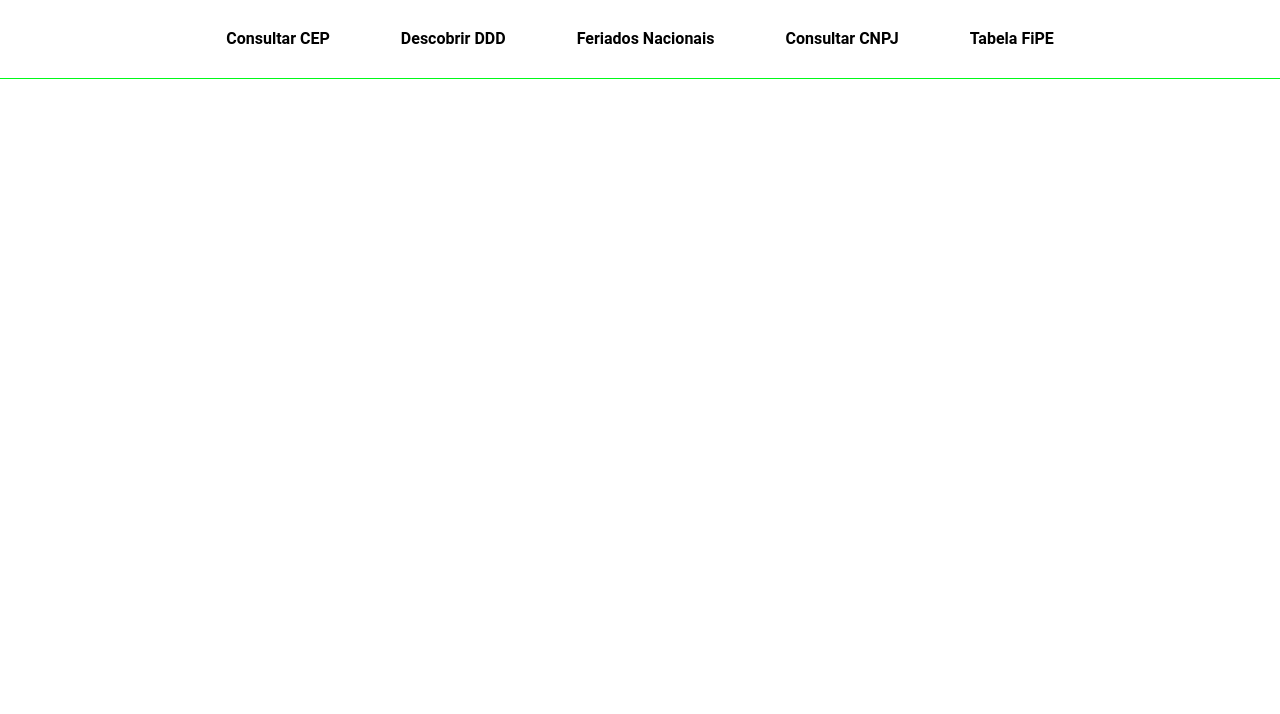
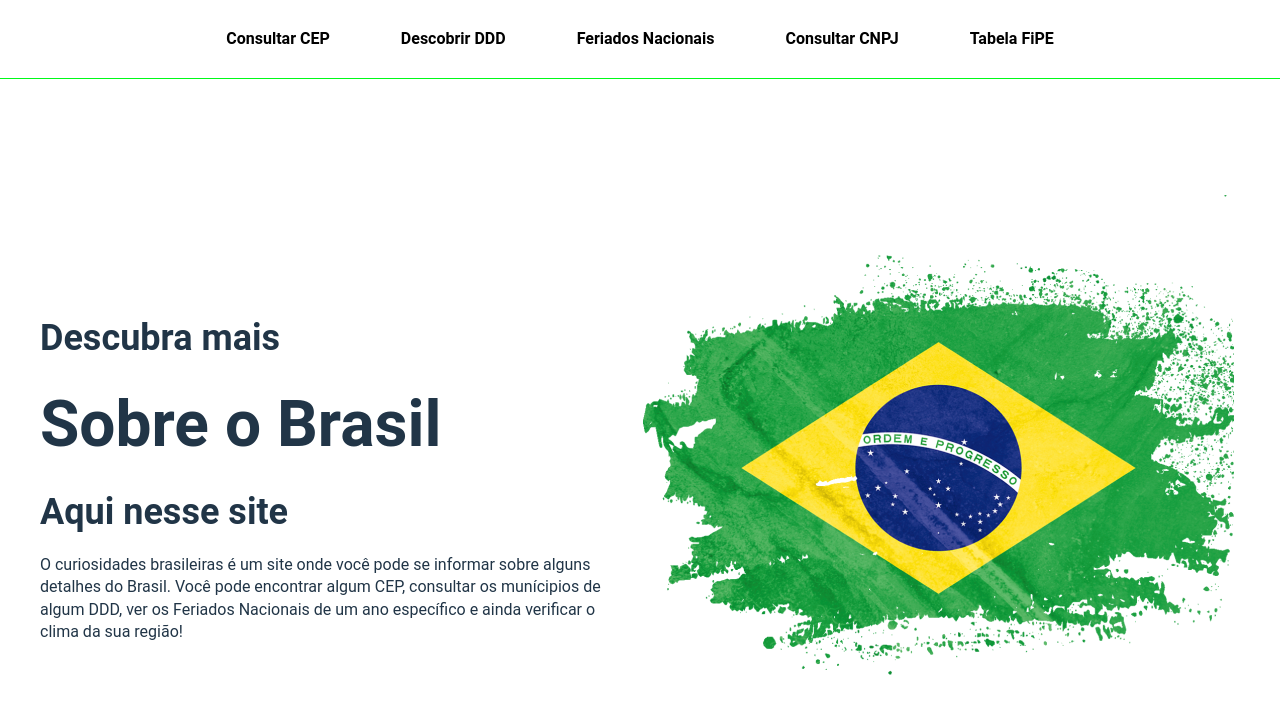
Before and after one commit to brenodevreact/Curiosidades_Brasileiras, a React (Vite) app: page / in a window 1280 px wide. Shown: the top 714 px of the page. Built offline with nearby package versions, Linux system fonts and the light colour scheme.

Commit message:
Feat: main home adicionado, main global também

```diff
--- /dev/null
+++ b/src/components/Mains/Home/index.tsx
@@ -0,0 +1,25 @@
+import brasil from "../../../assets/brasil.png";
+import { StyledDivHome } from "./style";
+
+const MainHome = () => {
+  return (
+    <StyledDivHome>
+      <div>
+        <h2>Descubra mais</h2>
+        <h1>Sobre o Brasil</h1>
+        <h2>Aqui nesse site</h2>
+
+        <p>
+          O curiosidades brasileiras é um site onde você pode se informar sobre
+          alguns detalhes do Brasil. Você pode encontrar algum CEP, consultar os
+          munícipios de algum DDD, ver os Feriados Nacionais de um ano
+          específico e ainda verificar o clima da sua região!{" "}
+        </p>
+      </div>
+
+      <img src={brasil} alt="Bandeira do Brasil" />
+    </StyledDivHome>
+  );
+};
+
+export default MainHome;
--- /dev/null
+++ b/src/components/Mains/Home/style.ts
@@ -0,0 +1,28 @@
+import { styled } from "styled-components";
+
+export const StyledDivHome = styled.div`
+    display: flex;
+    align-items: center;
+    justify-content: center;
+
+    min-height: 100vh;
+    width: 100%;
+
+
+    div {
+        display: flex;
+        flex-direction: column;
+        width: 50%;
+        gap: 17px;
+
+        h2 {
+            font-size: var(--title2);
+        }
+        h1{
+            font-size: var(--title1);
+        }
+        p {
+            font-size: var(--text2);
+        }
+    }
+`
--- /dev/null
+++ b/src/globalStyle.ts
@@ -0,0 +1,7 @@
+import { styled } from "styled-components";
+
+export const Main = styled.main`
+    width: 100%;
+    max-width: 1200px;
+    margin: 0 auto;
+`
--- a/src/routes/Home.tsx
+++ b/src/routes/Home.tsx
@@ -1,9 +1,14 @@
 import HeaderHome from "../components/Headers/Home";
+import MainHome from "../components/Mains/Home";
+import { Main } from "../globalStyle";
 
 const Home = () => {
   return (
     <div>
       <HeaderHome />
+      <Main>
+        <MainHome />
+      </Main>
     </div>
   );
 };
```
